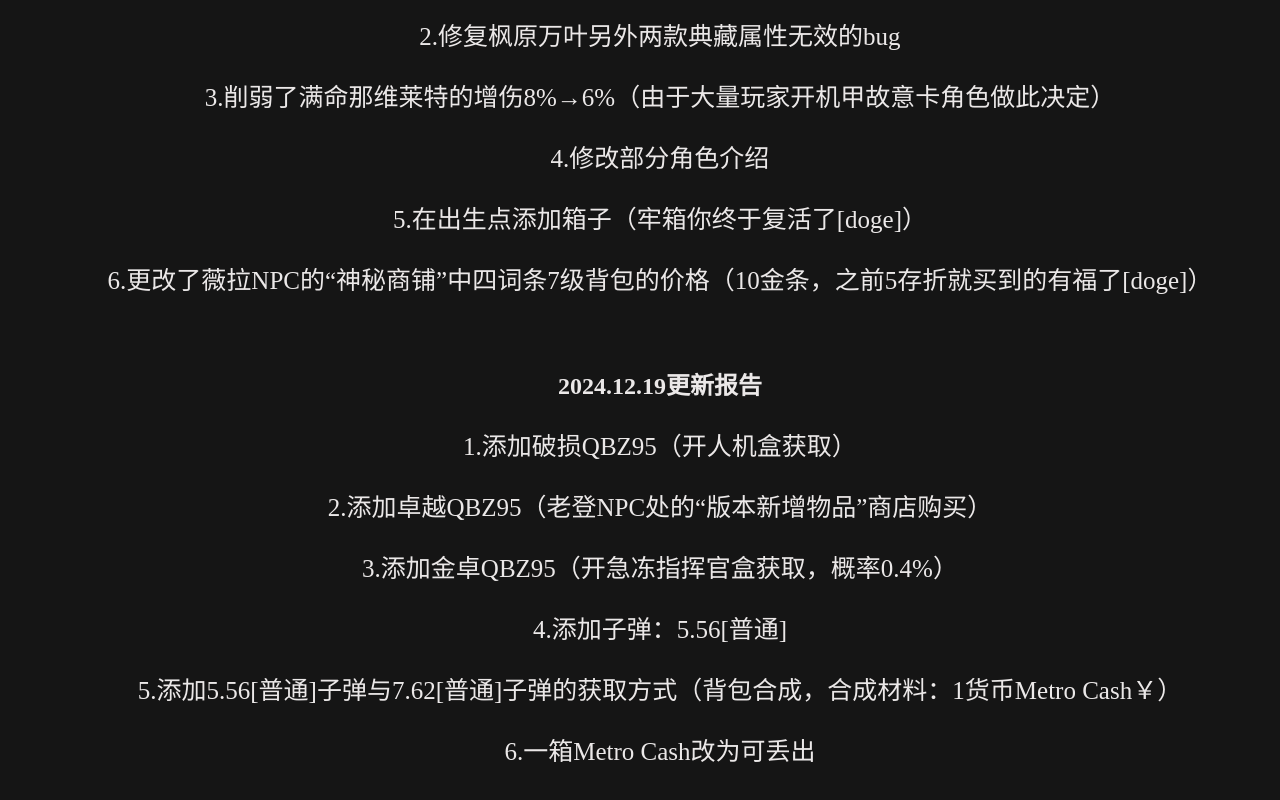
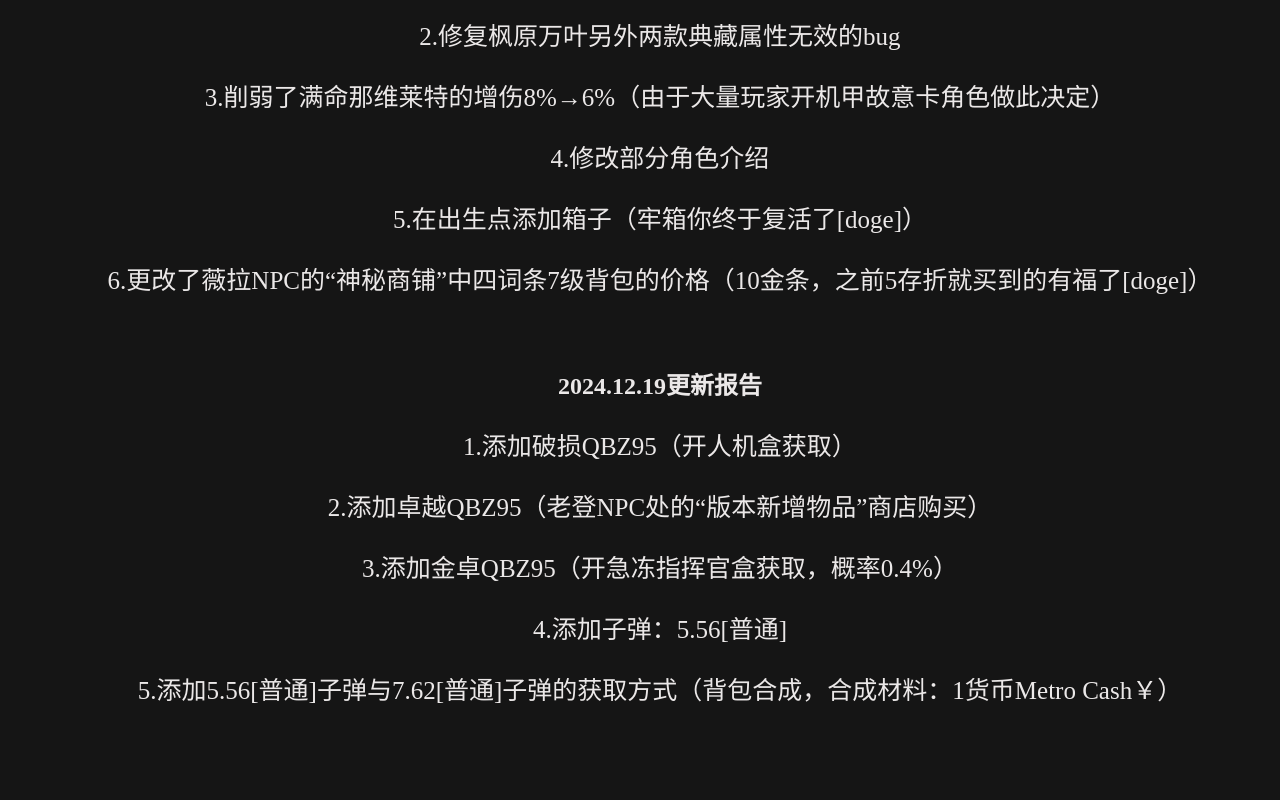
Before and after one commit to UU-cmyk/UU-cmyk.github.io, a plain HTML site: page Update_report.html in a window 1280 px wide. Shown: the part 4111-4911 px from the top of the page. After the commit the page ends 4860 px from the top, so only its background shows below. Drawn offline with Linux system fonts and the light colour scheme.

Commit message:
Update Update_report.html

```diff
--- a/Update_report.html
+++ b/Update_report.html
@@ -132,7 +132,6 @@
             <p>3.添加金卓QBZ95（开急冻指挥官盒获取，概率0.4%）</p>
             <p>4.添加子弹：5.56[普通]</p>
             <p>5.添加5.56[普通]子弹与7.62[普通]子弹的获取方式（背包合成，合成材料：1货币Metro Cash￥）</p>
-            <p>6.一箱Metro Cash改为可丢出</p>
         </li>
         <br>
     </ul>
```
